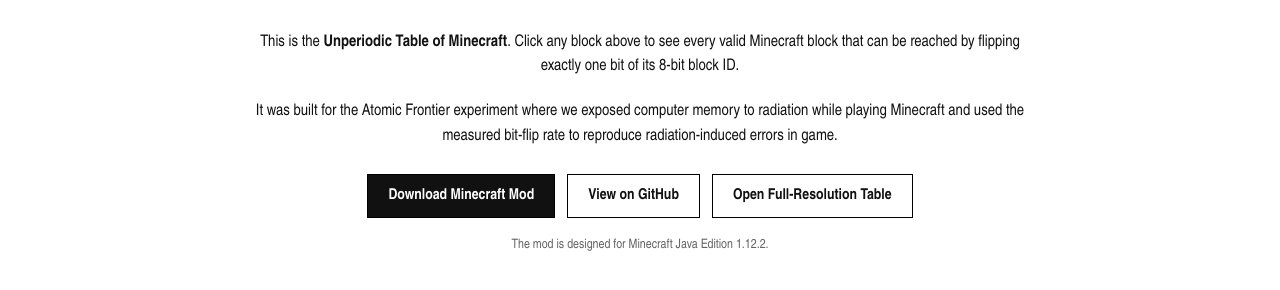
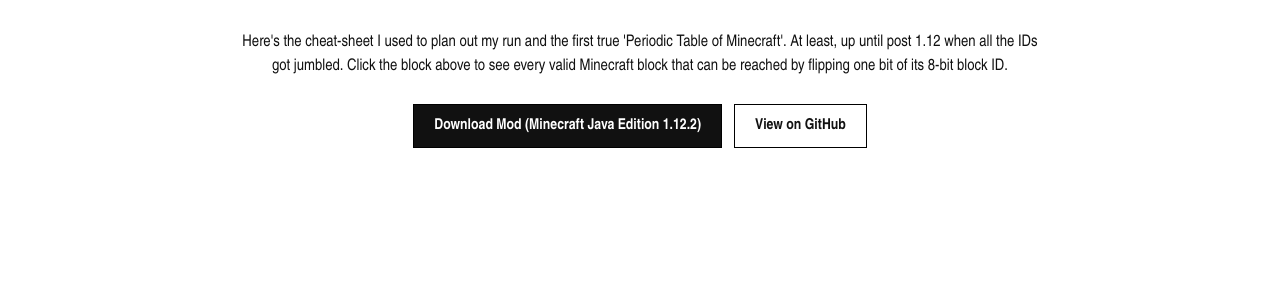
Before and after one commit to AtomicFrontierCode/minecraft, a plain HTML site: page index.html in a window 1280 px wide. Shown: the part 1479-1769 px from the top of the page. After the commit the page ends 1695 px from the top, so only its background shows below. Drawn offline with Linux system fonts and the light colour scheme.

Commit message:
Update index.html

```diff
--- a/index.html
+++ b/index.html
@@ -287,15 +287,8 @@
     <section class="project-info">
 
       <p>
-        This is the <strong>Unperiodic Table of Minecraft</strong>.
-        Click any block above to see every valid Minecraft block that can be
-        reached by flipping exactly one bit of its 8-bit block ID.
-      </p>
-
-      <p>
-        It was built for the Atomic Frontier experiment where we exposed
-        computer memory to radiation while playing Minecraft and used the
-        measured bit-flip rate to reproduce radiation-induced errors in game.
+        Here's the cheat-sheet I used to plan out my run and the first true 'Periodic Table of Minecraft'. At least, up until post 1.12 when all the IDs got jumbled.
+        Click the block above to see every valid Minecraft block that can be reached by flipping one bit of its 8-bit block ID.
       </p>
 
       <div class="link-row">
@@ -305,7 +298,7 @@
           href="https://github.com/AtomicFrontierCode/minecraft/releases/latest"
           target="_blank"
           rel="noopener">
-          Download Minecraft Mod
+          Download Mod (Minecraft Java Edition 1.12.2)
         </a>
 
         <a
@@ -316,19 +309,7 @@
           View on GitHub
         </a>
 
-        <a
-          class="project-button"
-          href="TableCheatSheet_Pretty.png"
-          target="_blank"
-          rel="noopener">
-          Open Full-Resolution Table
-        </a>
-
       </div>
-
-      <p class="small-note">
-        The mod is designed for Minecraft Java Edition 1.12.2.
-      </p>
 
     </section>
 
```
